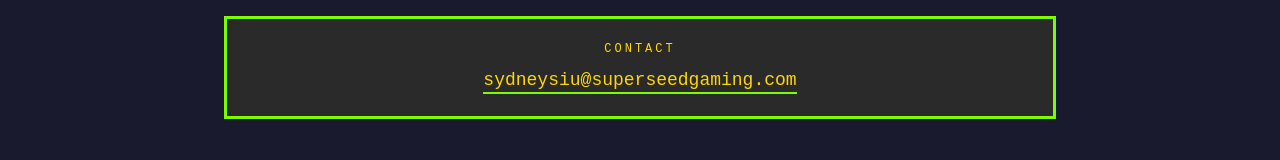
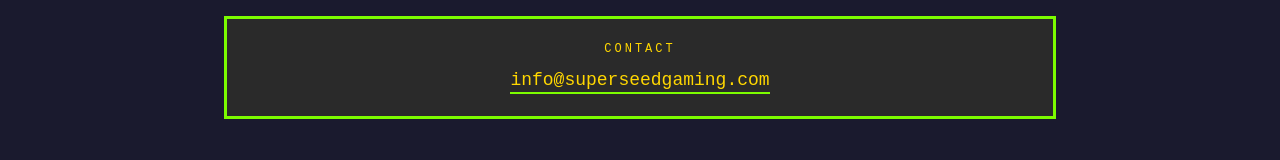
Before and after one commit to sydneysiugaming/SuperSeedGaming, a plain HTML site: page terms-of-service.html in a window 1280 px wide. Shown: the part 7438-7598 px from the top of the page. Drawn offline with Linux system fonts and the light colour scheme.

Commit message:
Update terms-of-service.html

```diff
--- a/terms-of-service.html
+++ b/terms-of-service.html
@@ -389,7 +389,7 @@
 
     <div class="contact-box">
       <div class="lbl">CONTACT</div>
-      <a href="mailto:sydneysiu@superseedgaming.com" class="email">sydneysiu@superseedgaming.com</a>
+      <a href="mailto:info@superseedgaming.com" class="email">info@superseedgaming.com</a>
     </div>
 
   </div>
```
